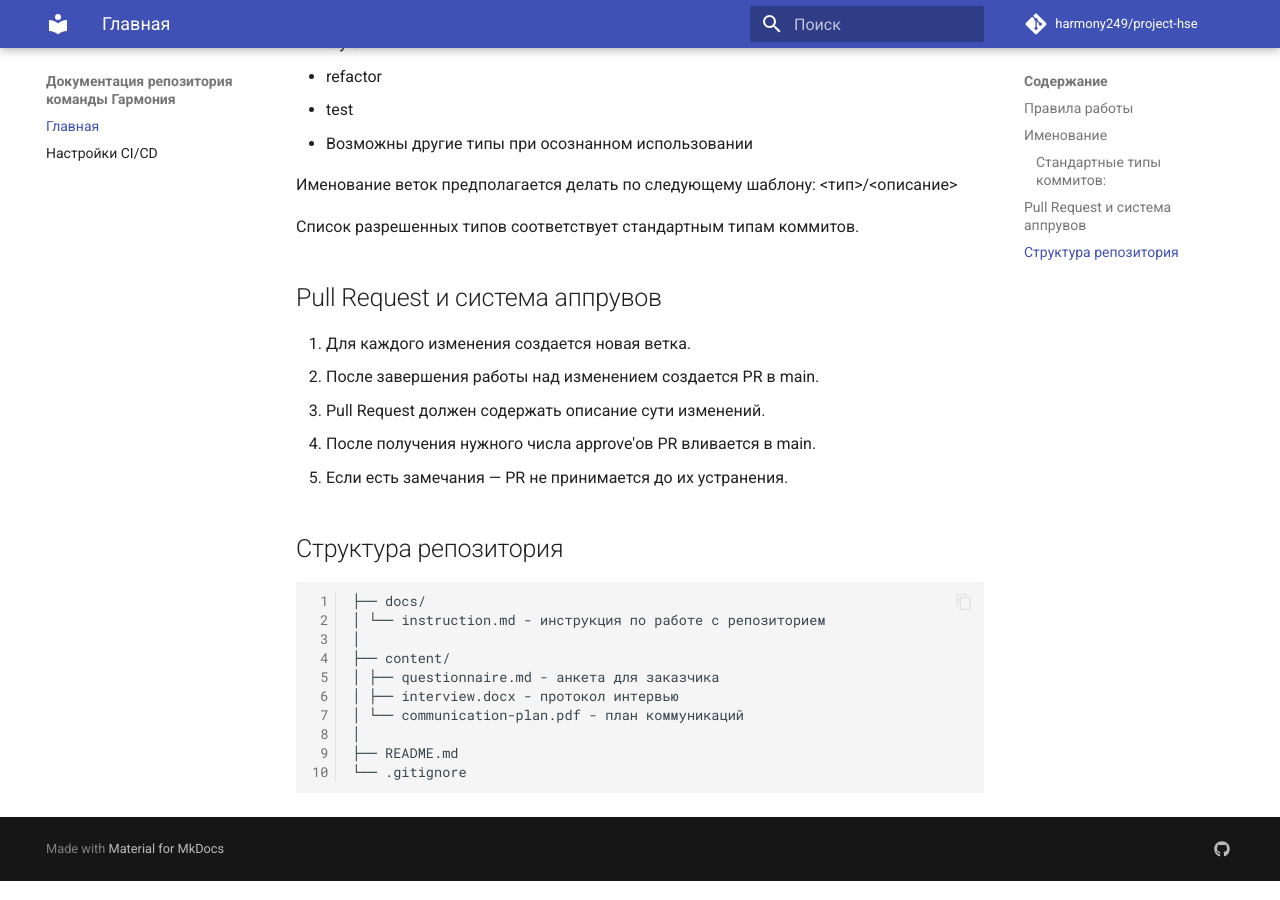
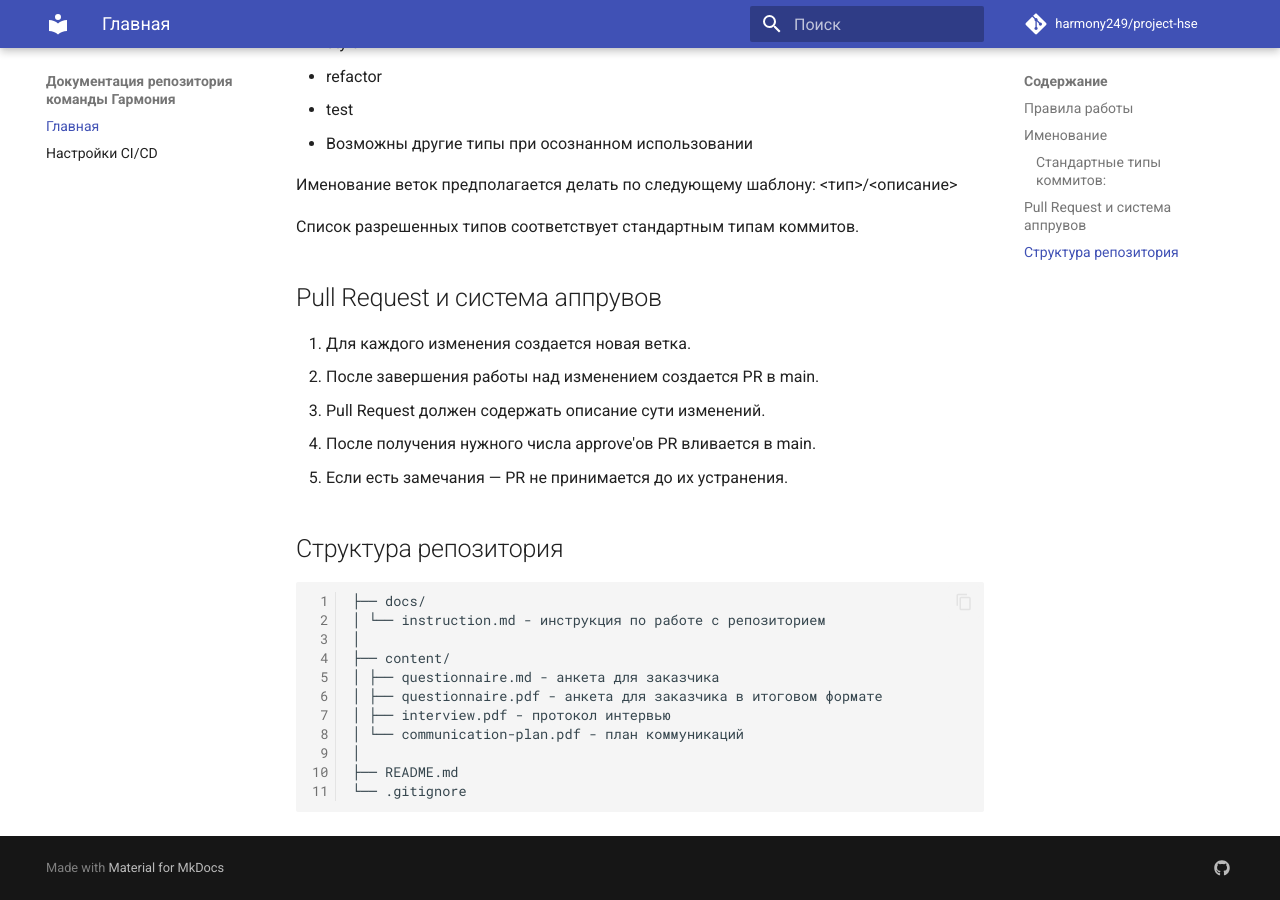
Before and after one commit to harmony249/project-hse, an MkDocs documentation site: the page built from docs/index.md, in a window 1280 px wide and 900 px high, scrolled down 883 px. Built offline with MkDocs 1.6.1 and Material for MkDocs 9.7.7, drawn with Linux system fonts in a browser that asks for light colours; comment, search, counter and statistics services are not loaded.

Commit message:
docs: updated project structure scheme

```diff
--- a/docs/index.md
+++ b/docs/index.md
@@ -44,7 +44,8 @@
 │
 ├── content/
 │ ├── questionnaire.md - анкета для заказчика
-│ ├── interview.docx - протокол интервью
+│ ├── questionnaire.pdf - анкета для заказчика в итоговом формате
+│ ├── interview.pdf - протокол интервью
 │ └── communication-plan.pdf - план коммуникаций
 │
 ├── README.md
```
